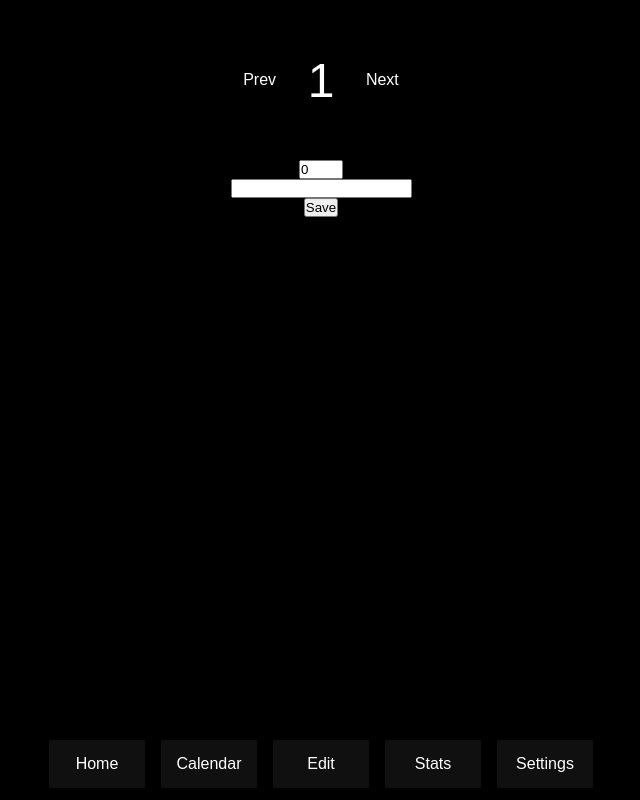
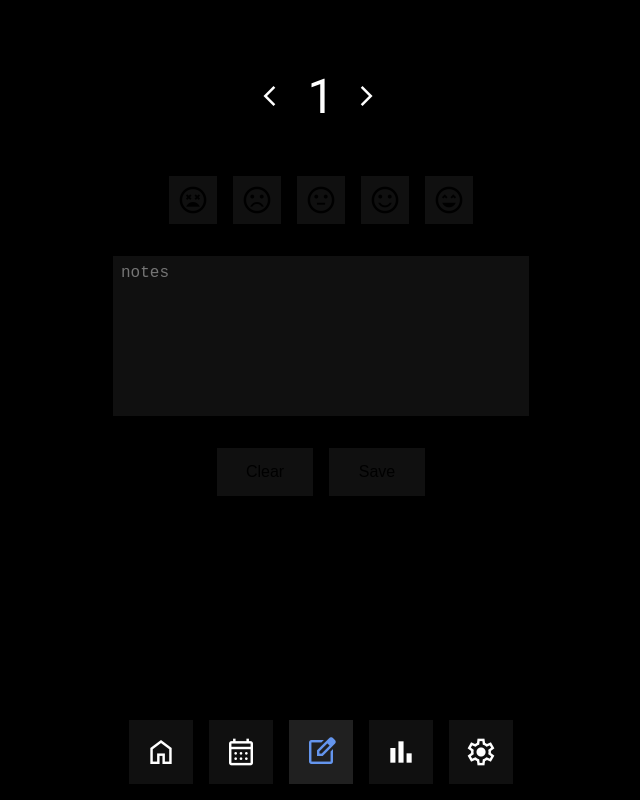
Before and after one commit to jktham/omni, a Next.js app: page /edit/1 in a window 1280 px wide. Shown: the whole page, without its empty margins (319-959 px from the left). Built offline with nearby package versions, Linux system fonts and the light colour scheme.

Commit message:
edit page layout

```diff
--- a/src/components/calendar.tsx
+++ b/src/components/calendar.tsx
@@ -21,7 +21,7 @@ export default function Calendar() {
 	}, []);
 
 	useEffect(() => {
-		if (activeDay.current) activeDay.current.scrollIntoView({block: "start"});
+		if (activeDay.current) activeDay.current.scrollIntoView({block: "start", behavior: "smooth"});
 	});
 
 	return (
--- a/src/components/edit.tsx
+++ b/src/components/edit.tsx
@@ -1,8 +1,10 @@
 import styles from "@/styles/edit.module.css";
-import { getLocalEntry, setLocalEntry } from "@/utils/dataUtils";
+import { deleteLocalEntry, getLocalEntry, setLocalEntry } from "@/utils/dataUtils";
 import { dateOffset } from "@/utils/dateUtils";
 import Link from "next/link";
 import { useEffect, useState } from "react";
+
+const colorScheme = ["#00000000", "#005ae0", "#00b4dd", "#ffa10a", "#ff600a", "#f50062"];
 
 export default function Edit({date}: {date: string}) {
 	const [rating, setRating] = useState<number>(0);
@@ -18,21 +20,28 @@ export default function Edit({date}: {date: string}) {
 		<div className={styles.edit}>
 			<div className={styles.titleBar}>
 				<Link className={styles.prev} href={`/edit/${dateOffset(date, -1)}`}>
-					Prev
+					<span className="material-symbols-outlined">arrow_back_ios</span>
 				</Link>
 				<div className={styles.title}>
 					{date}
 				</div>
 				<Link className={styles.next} href={`/edit/${dateOffset(date, 1)}`}>
-					Next
+				<span className="material-symbols-outlined">arrow_forward_ios</span>
 				</Link>
 			</div>
 			<div className={styles.entry}>
-				<input type="number" className={styles.rating} value={rating} onChange={(e) => setRating(Number(e.target.value))} min={0} max={5}/>
-				<input type="text" className={styles.notes} value={notes} onChange={(e) => setNotes(e.target.value)}/>
-				<button className={styles.save} onClick={() => setLocalEntry(date, {rating: rating, notes: notes})}>
-					Save
-				</button>
+				<div className={styles.rating}>
+					<button className={`${styles.rateButton} ${rating == 1 ? styles.active : ""}`} style={rating == 1 ? {backgroundColor: colorScheme[1]} : {}} onClick={() => rating == 1 ? setRating(0) : setRating(1)}><span className="material-symbols-outlined">sentiment_very_dissatisfied</span></button>
+					<button className={`${styles.rateButton} ${rating == 2 ? styles.active : ""}`} style={rating == 2 ? {backgroundColor: colorScheme[2]} : {}} onClick={() => rating == 2 ? setRating(0) : setRating(2)}><span className="material-symbols-outlined">sentiment_dissatisfied</span></button>
+					<button className={`${styles.rateButton} ${rating == 3 ? styles.active : ""}`} style={rating == 3 ? {backgroundColor: colorScheme[3]} : {}} onClick={() => rating == 3 ? setRating(0) : setRating(3)}><span className="material-symbols-outlined">sentiment_neutral</span></button>
+					<button className={`${styles.rateButton} ${rating == 4 ? styles.active : ""}`} style={rating == 4 ? {backgroundColor: colorScheme[4]} : {}} onClick={() => rating == 4 ? setRating(0) : setRating(4)}><span className="material-symbols-outlined">sentiment_satisfied</span></button>
+					<button className={`${styles.rateButton} ${rating == 5 ? styles.active : ""}`} style={rating == 5 ? {backgroundColor: colorScheme[5]} : {}} onClick={() => rating == 5 ? setRating(0) : setRating(5)}><span className="material-symbols-outlined">sentiment_very_satisfied</span></button>
+				</div>
+				<textarea className={styles.notes} value={notes} placeholder="notes" onChange={(e) => setNotes(e.target.value)}/>
+				<div className={styles.buttons}>
+					<button className={styles.delete} onClick={() => {deleteLocalEntry(date); setRating(0); setNotes("")}}>Clear</button>
+					<button className={styles.save} onClick={() => setLocalEntry(date, {rating: rating, notes: notes})}>Save</button>
+				</div>
 			</div>
 		</div>
 	);
--- a/src/components/navbar.tsx
+++ b/src/components/navbar.tsx
@@ -16,19 +16,19 @@ export default function Navbar() {
 	return (
 		<nav className={styles.navbar}>
 			<Link className={`${styles.navlink} ${path == "/home" ? styles.active : ""}`} href="/home">
-				Home
+				<span className="material-symbols-outlined">home</span>
 			</Link>
 			<Link className={`${styles.navlink} ${path == "/calendar" ? styles.active : ""}`} href="/calendar">
-				Calendar
+				<span className="material-symbols-outlined">calendar_month</span>
 			</Link>
-			<Link className={`${styles.navlink} ${path == "/edit" ? styles.active : ""}`} href={`/edit/${date}`}>
-				Edit
+			<Link className={`${styles.navlink} ${path.split("/")[1] == "edit" ? styles.active : ""}`} href={`/edit/${date}`}>
+				<span className="material-symbols-outlined">edit_square</span>
 			</Link>
 			<Link className={`${styles.navlink} ${path == "/stats" ? styles.active : ""}`} href="/stats">
-				Stats
+				<span className="material-symbols-outlined">bar_chart</span>
 			</Link>
 			<Link className={`${styles.navlink} ${path == "/settings" ? styles.active : ""}`} href="/settings">
-				Settings
+				<span className="material-symbols-outlined">settings</span>
 			</Link>
 		</nav>
 	);
--- a/src/styles/calendar.module.css
+++ b/src/styles/calendar.module.css
@@ -5,7 +5,7 @@
 	flex-direction: column-reverse;
 	align-items: center;
 	gap: 1rem;
-	padding: 2rem;
+	padding: 1rem;
 	overflow-y: scroll;
 }
 
--- a/src/styles/edit.module.css
+++ b/src/styles/edit.module.css
@@ -3,6 +3,8 @@
 	height: 100%;
 	display: flex;
 	flex-direction: column;
+	padding: 1rem;
+	gap: 0rem;
 }
 
 .titleBar {
@@ -19,7 +21,7 @@
 }
 
 .prev, .next {
-	width: 4rem;
+	width: 2rem;
 	height: 2rem;
 	display: flex;
 	align-items: center;
@@ -27,8 +29,69 @@
 }
 
 .entry {
+	width: 100%;
+	max-width: 40rem;
 	display: flex;
 	flex-direction: column;
 	align-items: center;
+	margin: 0 auto;
+	gap: 2rem;
+}
+
+.rating {
+	display: flex;
+	gap: 1rem;
+}
+
+.rateButton {
+	border: none;
+	width: 3rem;
+	height: 3rem;
+	background-color: var(--bg2);
+	cursor: pointer;
+	font-size: 1rem;
+	display: flex;
+	align-items: center;
 	justify-content: center;
 }
+
+.rateButton.active {
+	border: 1px solid var(--fg);
+}
+
+.rateButton > span {
+	font-size: 2rem;
+}
+
+.notes {
+	width: 100%;
+	max-width: 26rem;
+	height: 10rem;
+	font-size: 1rem;
+	border: none;
+	background-color: var(--bg2);
+	resize: none;
+	padding: 0.5rem;
+}
+
+.buttons {
+	display: flex;
+	gap: 1rem;
+}
+
+.delete, .save {
+	width: 6rem;
+	height: 3rem;
+	border: none;
+	background-color: var(--bg2);
+	cursor: pointer;
+	font-size: 1rem;
+}
+
+.delete:active {
+	background-color: red;
+}
+
+.save:active {
+	background-color: green;
+}
--- a/src/styles/globals.css
+++ b/src/styles/globals.css
@@ -1,3 +1,6 @@
+@import url('https://fonts.googleapis.com/css2?family=Roboto:ital,wght@0,100;0,300;0,400;0,500;0,700;0,900;1,100;1,300;1,400;1,500;1,700;1,900&display=swap');
+@import url("https://fonts.googleapis.com/css2?family=Material+Symbols+Outlined:opsz,wght,FILL,GRAD@20..48,100..700,0..1,-50..200");
+
 :root {
 	--fg: #ffffff;
 	--bg1: #000000;
@@ -14,7 +17,7 @@ body {
 body {
 	color: var(--fg);
 	background: var(--bg1);
-	font-family: Arial, Helvetica, sans-serif;
+	font-family: "Roboto", Arial, Helvetica, sans-serif;
 	-webkit-font-smoothing: antialiased;
 	-moz-osx-font-smoothing: grayscale;
 }
--- a/src/styles/navbar.module.css
+++ b/src/styles/navbar.module.css
@@ -1,22 +1,32 @@
 .navbar {
 	width: 100%;
-	height: 5rem;
 	display: flex;
 	flex-direction: row;
 	align-items: center;
 	justify-content: center;
 	gap: 1rem;
+	padding: 1rem;
 }
 
 .navlink {
-	width: 6rem;
-	height: 3rem;
+	flex-basis: 4rem;
+	max-width: 4rem;
+	aspect-ratio: 1;
 	display: flex;
 	align-items: center;
 	justify-content: center;
 	background-color: var(--bg2);
+	overflow: hidden;
 }
 
 .navlink.active {
 	background-color: var(--bg3);
 }
+
+.navlink > span {
+	font-size: 2rem;
+}
+
+.navlink.active > span {
+	color: cornflowerblue;
+}
--- a/src/utils/dataUtils.ts
+++ b/src/utils/dataUtils.ts
@@ -26,3 +26,9 @@ export function setLocalEntry(date: string, entry: Entry) {
 	data.set(date, entry);
 	setLocalData(data);
 }
+
+export function deleteLocalEntry(date: string) {
+	const data = getLocalData();
+	data.delete(date);
+	setLocalData(data);
+}
```
